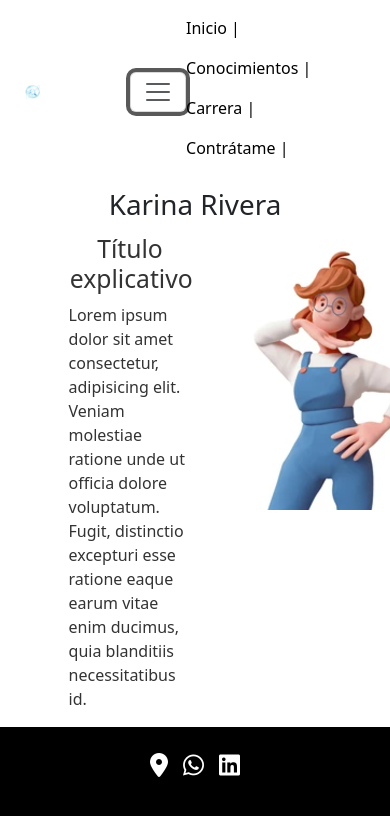
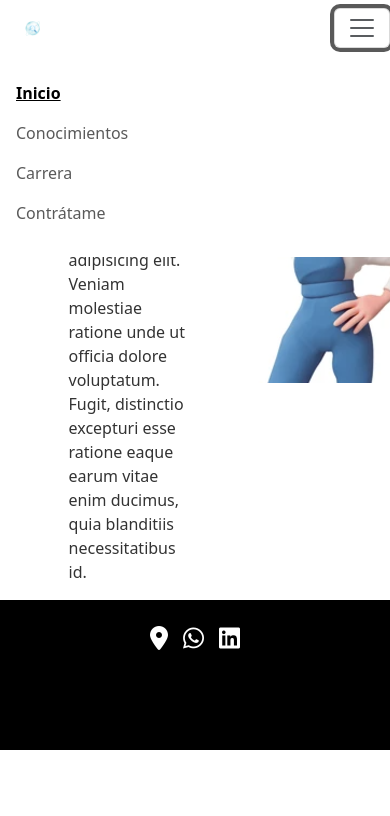
Before and after one commit to krivera1807/proyecto-coder-rivera-karina, a plain HTML site: page index.html in a window 390 px wide. Both pictures are taken after a click on the button "Toggle navigation". Shown: the top 816 px of the page. Drawn offline with nearby package versions, Linux system fonts and the light colour scheme.

Commit message:
modificaciones header responsive

```diff
--- a/css/style.css
+++ b/css/style.css
@@ -126,3 +126,48 @@ h1, h2{
 }
 
 /*responsive-hasta 350px*/
+
+.navbar-toggler {
+  margin-left: auto;
+}
+
+.collapse .navbar-nav {
+  text-align: right; /* Alinear las opciones del menú a la derecha */
+}
+
+@media (max-width: 992px) {
+  .navbar-collapse {
+      position: absolute;
+      top: 100%;
+      right: 0;
+      background: #fff;
+      z-index: 1050;
+      width: 100%;
+      padding: 1rem;
+  }
+
+  .navbar-nav {
+      flex-direction: column;
+      align-items: flex-start;
+  }
+}
+
+
+.nav-link.active {
+  text-decoration: underline;
+  font-weight: bold;
+}
+
+@media (max-width: 480px) {
+  body {
+      font-size: 10px;  /* Fuente aún más pequeña */
+  }
+
+  .navbar {
+      padding: 10px;  /* Reducir aún más el espacio en el navbar */
+  }
+
+  .navbar-toggler {
+      font-size: 18px;  /* Aumentar el tamaño del botón hamburguesa */
+  }
+}
--- a/index.html
+++ b/index.html
@@ -25,28 +25,25 @@
                             <img src="./img/logo.png" alt="logo-karina-rivera">
                         </a>
                     </div>
-                    <div class="col-8 d-flex align-items-center">
+                    <div class="col-10 d-flex align-items-center justify-content-end">
                         <button class="navbar-toggler" type="button" data-bs-toggle="collapse"
                             data-bs-target="#navbarSupportedContent" aria-controls="navbarSupportedContent"
                             aria-expanded="false" aria-label="Toggle navigation">
                             <span class="navbar-toggler-icon"></span>
                         </button>
                         <div class="collapse navbar-collapse" id="navbarSupportedContent">
-                            <ul class="navbar-nav w-100 d-flex justify-content-center mb-2 mb-lg-0">
+                            <ul class="navbar-nav w-100 d-flex justify-content-end mb-2 mb-lg-0">
                                 <li class="nav-item">
-                                    <a class="nav-link active" aria-current="page" href="./index.html">Inicio |</a>
+                                    <a class="nav-link active" aria-current="page" href="./index.html">Inicio</a>
                                 </li>
                                 <li class="nav-item">
-                                    <a class="nav-link active" aria-current="page"
-                                        href="./pages/conocimientos.html">Conocimientos |</a>
+                                    <a class="nav-link" href="./pages/conocimientos.html">Conocimientos</a>
                                 </li>
                                 <li class="nav-item">
-                                    <a class="nav-link active" aria-current="page" href="./pages/carrera.html">Carrera
-                                        |</a>
+                                    <a class="nav-link" href="./pages/carrera.html">Carrera</a>
                                 </li>
                                 <li class="nav-item">
-                                    <a class="nav-link active" aria-current="page"
-                                        href="./pages/contratame.html">Contrátame |</a>
+                                    <a class="nav-link" href="./pages/contratame.html">Contrátame</a>
                                 </li>
                             </ul>
                         </div>
```
